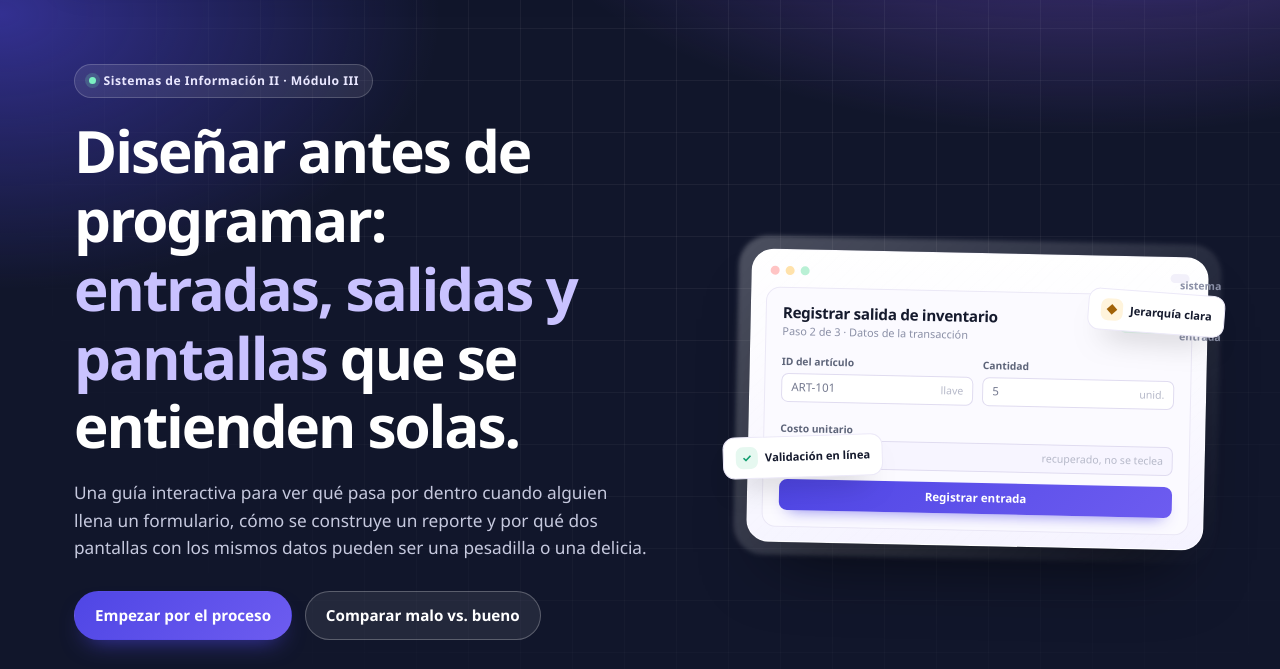
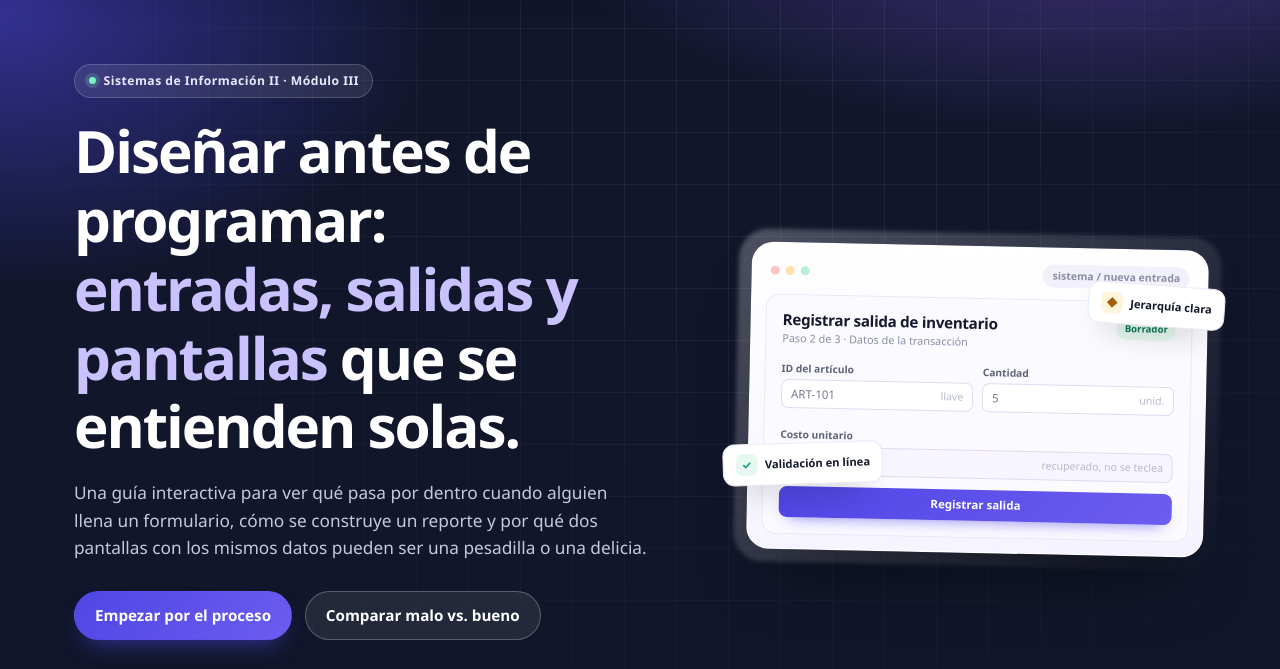
Before and after one commit to luisdai/sistema-de-informacion-II, a plain HTML site: page index.html in a window 1280 px wide. Shown: the part 76-745 px from the top of the page. Drawn offline with Linux system fonts and the light colour scheme.

Commit message:
fix(hero): contener la url y unificar la acción de la vista previa
La url de la barra del navegador heredaba el tamaño de los puntos de la ventana, se partía en varias líneas y se encimaba con el contenido en pantallas pequeñas. Ahora se mantiene en una línea con recorte. La acción de la demo dice Registrar salida, igual que el título.

```diff
--- a/css/layout.css
+++ b/css/layout.css
@@ -101,6 +101,7 @@
 .hero-demo-bar .url{
   margin-left:auto;font-size:.66rem;color:#8a8fa6;background:#f2f0fa;
   border-radius:99px;padding:.18rem .6rem;font-weight:600;
+  width:auto;height:auto;max-width:45%;white-space:nowrap;overflow:hidden;text-overflow:ellipsis;
 }
 .hero-screen{background:#fbfaff;border:1px solid #ebe8f6;border-radius:14px;padding:16px}
 .hero-screen-top{display:flex;justify-content:space-between;align-items:flex-start;margin-bottom:14px}
--- a/index.html
+++ b/index.html
@@ -82,7 +82,7 @@
             <label>Costo unitario</label>
             <div class="hero-input" style="background:#f7f5ff;color:#6f6a8a">$18,50 <em>recuperado, no se teclea</em></div>
           </div>
-          <div class="hero-btn">Registrar entrada</div>
+          <div class="hero-btn">Registrar salida</div>
         </div>
         <div class="hero-float a"><span class="ic">✓</span> Validación en línea</div>
         <div class="hero-float b"><span class="ic">◆</span> Jerarquía clara</div>
```
